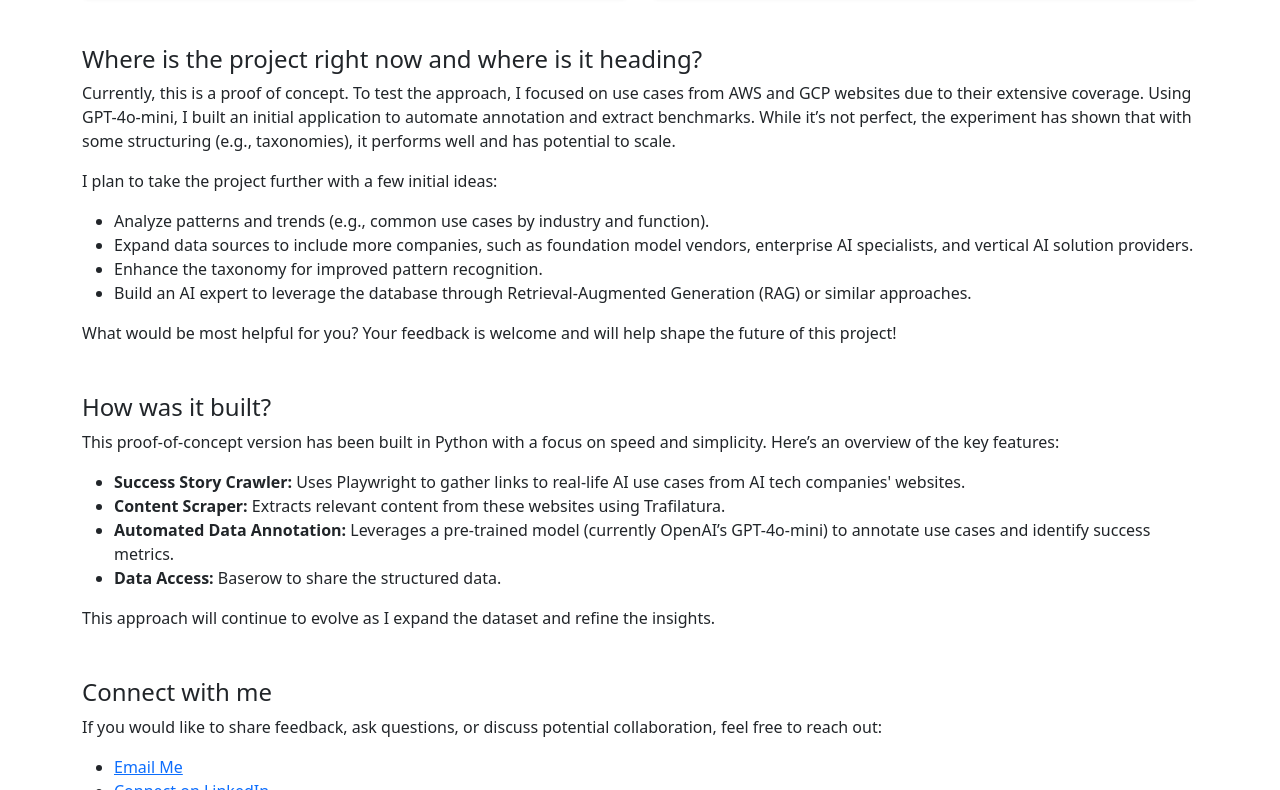
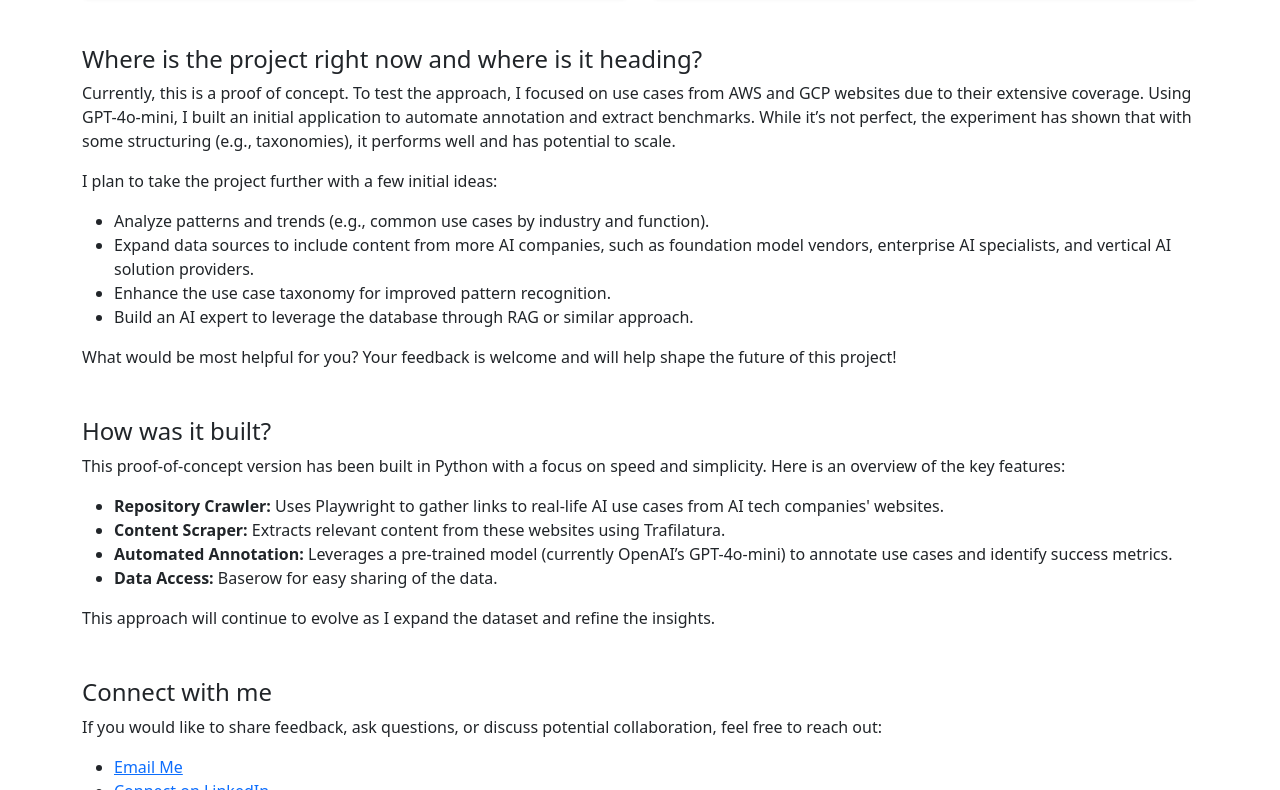
Before and after one commit to tomas-kubis/ai-use-cases-frontend, a plain HTML site: page ai/index.html in a window 1280 px wide. Shown: the part 454-1244 px from the top of the page. Drawn offline with nearby package versions, Linux system fonts and the light colour scheme.

Commit message:
Index update

```diff
--- a/ai/index.html
+++ b/ai/index.html
@@ -3,7 +3,7 @@
 <head>
     <meta charset="UTF-8">
     <meta name="viewport" content="width=device-width, initial-scale=1.0">
-    <title>AI Use Cases Frontend</title>
+    <title>Real AI Stories Project</title>
     <link href="https://fonts.googleapis.com/css2?family=Roboto:wght@300;400;700&display=swap" rel="stylesheet">
     <link rel="stylesheet" href="https://cdn.jsdelivr.net/npm/bootstrap@5.3.0/dist/css/bootstrap.min.css">
     <style>
@@ -98,21 +98,21 @@
             <p>I plan to take the project further with a few initial ideas:</p>
             <ul>
                 <li>Analyze patterns and trends (e.g., common use cases by industry and function).</li>
-                <li>Expand data sources to include more companies, such as foundation model vendors, enterprise AI specialists, and vertical AI solution providers.</li>
-                <li>Enhance the taxonomy for improved pattern recognition.</li>
-                <li>Build an AI expert to leverage the database through Retrieval-Augmented Generation (RAG) or similar approaches.</li>
+                <li>Expand data sources to include content from more AI companies, such as foundation model vendors, enterprise AI specialists, and vertical AI solution providers.</li>
+                <li>Enhance the use case taxonomy for improved pattern recognition.</li>
+                <li>Build an AI expert to leverage the database through RAG or similar approach.</li>
             </ul>
             <p>What would be most helpful for you? Your feedback is welcome and will help shape the future of this project!</p>
         </section>
             <!-- How Was It Built Section -->
         <section class="text-left mt-5">
             <h4>How was it built?</h4>
-            <p>This proof-of-concept version has been built in Python with a focus on speed and simplicity. Here’s an overview of the key features:</p>
+            <p>This proof-of-concept version has been built in Python with a focus on speed and simplicity. Here is an overview of the key features:</p>
             <ul>
-                <li><strong>Success Story Crawler:</strong> Uses Playwright to gather links to real-life AI use cases from AI tech companies' websites.</li>
+                <li><strong>Repository Crawler:</strong> Uses Playwright to gather links to real-life AI use cases from AI tech companies' websites.</li>
                 <li><strong>Content Scraper:</strong> Extracts relevant content from these websites using Trafilatura.</li>
-                <li><strong>Automated Data Annotation:</strong> Leverages a pre-trained model (currently OpenAI’s GPT-4o-mini) to annotate use cases and identify success metrics.</li>
-                <li><strong>Data Access:</strong> Baserow to share the structured data.</li>
+                <li><strong>Automated Annotation:</strong> Leverages a pre-trained model (currently OpenAI’s GPT-4o-mini) to annotate use cases and identify success metrics.</li>
+                <li><strong>Data Access:</strong> Baserow for easy sharing of the data.</li>
             </ul>
             <p>This approach will continue to evolve as I expand the dataset and refine the insights.</p>
         </section>
```
